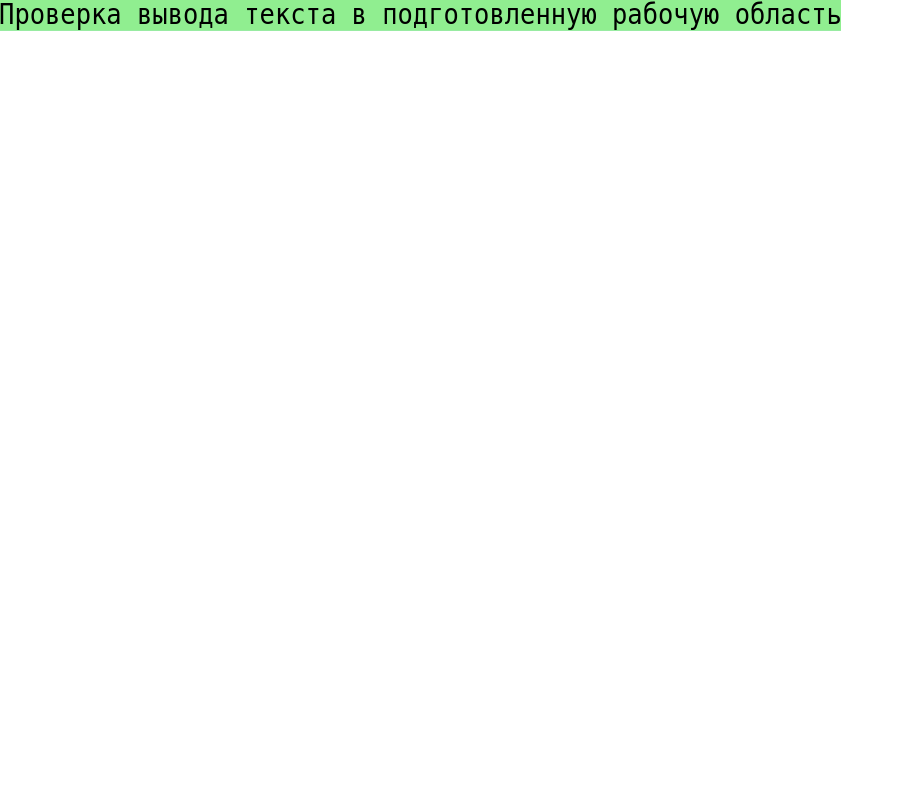
After one commit to chimpook/webmarc, a PHP site: page /index.html in a window 1280 px wide. The commit adds this page. Shown: the whole page, without its empty margins (0-904 px from the left). Run offline with PHP 8.4, Linux system fonts and the light colour scheme.

Commit message:
Весь функционал перенесен в JS.

```diff
--- a/css/webmarc.css
+++ b/css/webmarc.css
@@ -3,25 +3,18 @@ html, body {
 	margin: 0;
     padding: 0;
 }
-.tst {
-    position: absolute;
-	top: 0;
-	left: 0;
-    float: left;
-    background: beige;
-	color: cadetblue;
-    line-height: 1;
-    vertical-align: middle;
-	font-size: 10vw;
-	opacity: 0.4;
+.container {
+	position: absolute;
+	width: 100%;
+	height: 100%;
 }
-.scr {
-	~border: 2px solid coral;
-}
-.grid {
+
+.workspace {
+	position: absolute;
 	background: lightblue;
 	display: inline;
 }
-.red {
-	background: red;
+.info {
+	background: lightgreen;
+	color: black;
 }
--- /dev/null
+++ b/index.html
@@ -0,0 +1,13 @@
+<!DOCTYPE html>
+<html lang='en'>
+<head>
+    <meta charset='UTF-8'>
+    <title>WebMarc</title>
+    <link rel='stylesheet' href='css/webmarc.css'/>
+    <script type='text/javascript' src='lib/jquery/jquery-3.1.0.min.js'></script>
+    <script type='text/javascript' src='js/webmarc.js'></script>
+</head>
+<body>
+<div class='container'></div>
+</body>
+</html>
--- a/js/webmarc.js
+++ b/js/webmarc.js
@@ -1,42 +1,76 @@
-/**
- * Created by nimda on 10.09.2016.
- */
 "use strict";
 
+const SCREEN_W = 80;
 const SCREEN_H = 25;
-const SCREEN_W = 80;
 
 $(document).ready(function(){
 
-    // Размер экрана
-    var window_w = $(window).width();
-    var window_h = $(window).height();
-    console.log("window: ", window_w, "x", window_h);
-
-    // Размер блока scr
-    $(".scr").css("width", window_w + "px");
-    $(".scr").css("height", window_h + "px");
-    var scr_w = $(".scr").width();
-    var scr_h = $(".scr").height();
-    console.log("scr: ", scr_w, "x", scr_h);
-
-    // Размер grid
-    var grid_w = $(".grid").width();
-    var grid_h = $(".grid").height();
-    console.log("grid: ", grid_w, "x", grid_h);
-
-    // Коэффициенты трансформации
-    var transf_w = scr_w / grid_w;
-    var transf_h = scr_h / grid_h;
-    console.log("transf: ", transf_w, "x", transf_h);
-
-    // Трансформация
-    $(".grid").css("display","block");
-    $(".grid").css("width",grid_w);
-    $(".grid").css("transform-origin", transf_w/2 + "px " + transf_h/2 + "px");
-    $(".grid").css("transform", "scale("+transf_w+", "+transf_h+")");
+    // Инициализируем рабочую область
+    var ws = webcurses.initscr();
 
     // Выводим информацию
-    $(".grid").html("<span class='red'>Проверка</span>");
+    ws.html("<span class='info'>Проверка вывода текста в подготовленную рабочую область</span>");
+
 
 });
+
+var webcurses = {
+
+    initscr : function() {
+
+        if (! $(".container").length) {
+            $("body").append("<div class='container'></div>");
+        }
+        var container = $(".container");
+
+        container.append(this.buildWorkspace(SCREEN_W, SCREEN_H));
+
+        var ws = $(".workspace");
+
+        // Размер контейнера
+        var container_w = container.width();
+        var container_h = container.height();
+        //console.log("container: ", container_w, "x", container_h);
+
+        // Размер рабочей области
+        var ws_w = ws.width();
+        var ws_h = ws.height();
+        //console.log("workspace: ", ws_w, "x", ws_h);
+
+        // Коэффициенты трансформации
+        var transf_w = container_w / ws_w;
+        var transf_h = container_h / ws_h;
+        //console.log("transf: ", transf_w, "x", transf_h);
+
+        // Трансформация
+        ws.css("display", "block");
+        //ws.css("width", container_w);
+        ws.css("transform-origin", transf_w/2 + "px " + transf_h/2 + "px");
+        ws.css("transform", "scale("+transf_w+", "+transf_h+")");
+
+        // Очистка рабочей области
+        ws.html("");
+
+        return ws;
+    },
+
+    buildWorkspace : function(width, height) {
+        var grid = new Array();
+        for (var i=1; i<=height; i++) {
+            for (var j=1; j<=width; j++) {
+                if (
+                    i == 1 && j == 1
+                    || i == 1 && (j % 10 == 0)
+                    || (i % 5 == 0) && j == 1
+                    || (i % 5 == 0) && (j % 10 == 0)
+                ) {
+                    grid.push("⊹");
+                } else {
+                    grid.push("&nbsp;");
+                }
+            }
+            grid.push("<br/>");
+        }
+        return "<div class='workspace'>" + grid.join('') + "</div>";
+    }
+};
```
Also changed, not shown: index.php (deleted, +0 -58 lines).
